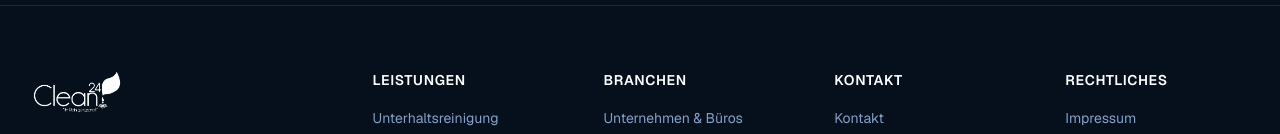
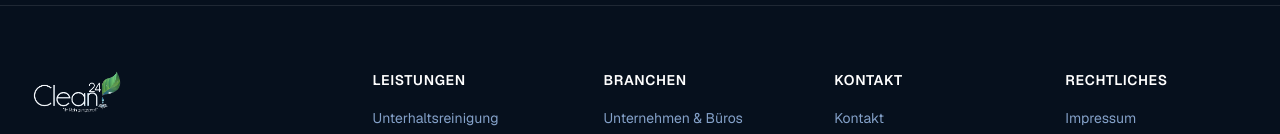
Before and after one commit to oguzabii/clean24-corporate-website, a Next.js app: page / in a window 1280 px wide. Shown: the part 8033-8167 px from the top of the page. Built offline with nearby package versions, Linux system fonts and the light colour scheme.

Commit message:
fix: add branded footer logo for dark background

```diff
--- a/components/ui/Logo.tsx
+++ b/components/ui/Logo.tsx
@@ -5,7 +5,8 @@ import { cn } from "@/lib/cn";
  * The Clean24 logo (transparent PNG). Two brand variants keep the mark
  * readable on any surface without a white plate:
  *  - `tone="dark"`  → full-colour wordmark for light backgrounds (header)
- *  - `tone="light"` → white wordmark for dark backgrounds (footer)
+ *  - `tone="light"` → light wordmark with preserved leaf/drop accents for
+ *                     dark backgrounds (footer), derived from the colour logo
  */
 export function Logo({
   tone = "dark",
@@ -18,7 +19,7 @@ export function Logo({
 }) {
   const src =
     tone === "light"
-      ? "/brand/clean24-logo-light.png"
+      ? "/brand/clean24-logo-footer.png"
       : "/brand/clean24-logo.png";
 
   return (
```
Also changed, not shown: public/brand/clean24-logo-footer.png (added).
